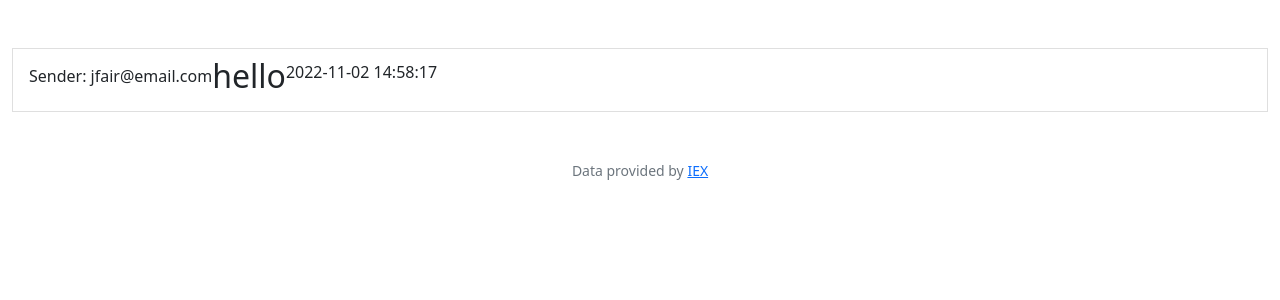
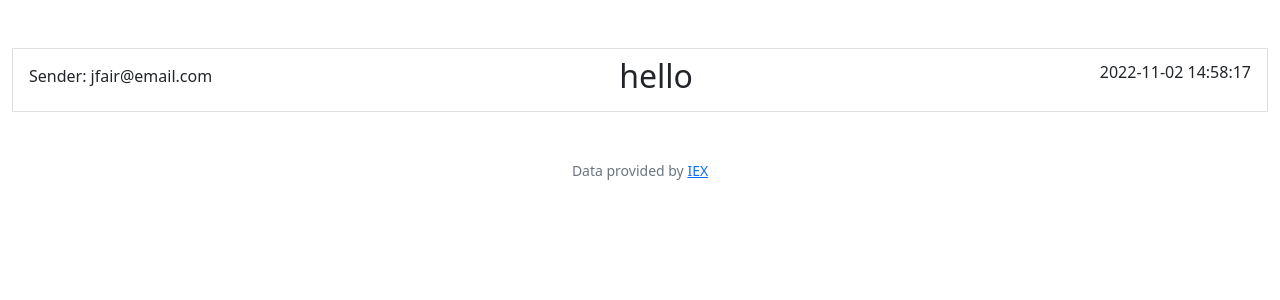
Before and after one commit to Fairmon26/portfolio, a Flask app: page /sent in a window 1280 px wide. Shown: the part 76-376 px from the top of the page. Run offline with Flask 2, Linux system fonts and the light colour scheme; a user stored in the database is signed in; some libraries are stand-ins or nearby versions.

Commit message:
Wed, Nov 2, 2022, 3:34 PM +00:00

```diff
--- a/project/static/styles.css
+++ b/project/static/styles.css
@@ -25,6 +25,6 @@ nav .navbar-brand .green
 .list-group-item{
     display: flex;
     flex-direction: row;
-    justify-content: space between;
+    justify-content: space-between;
     align-items: center;
 }
```
